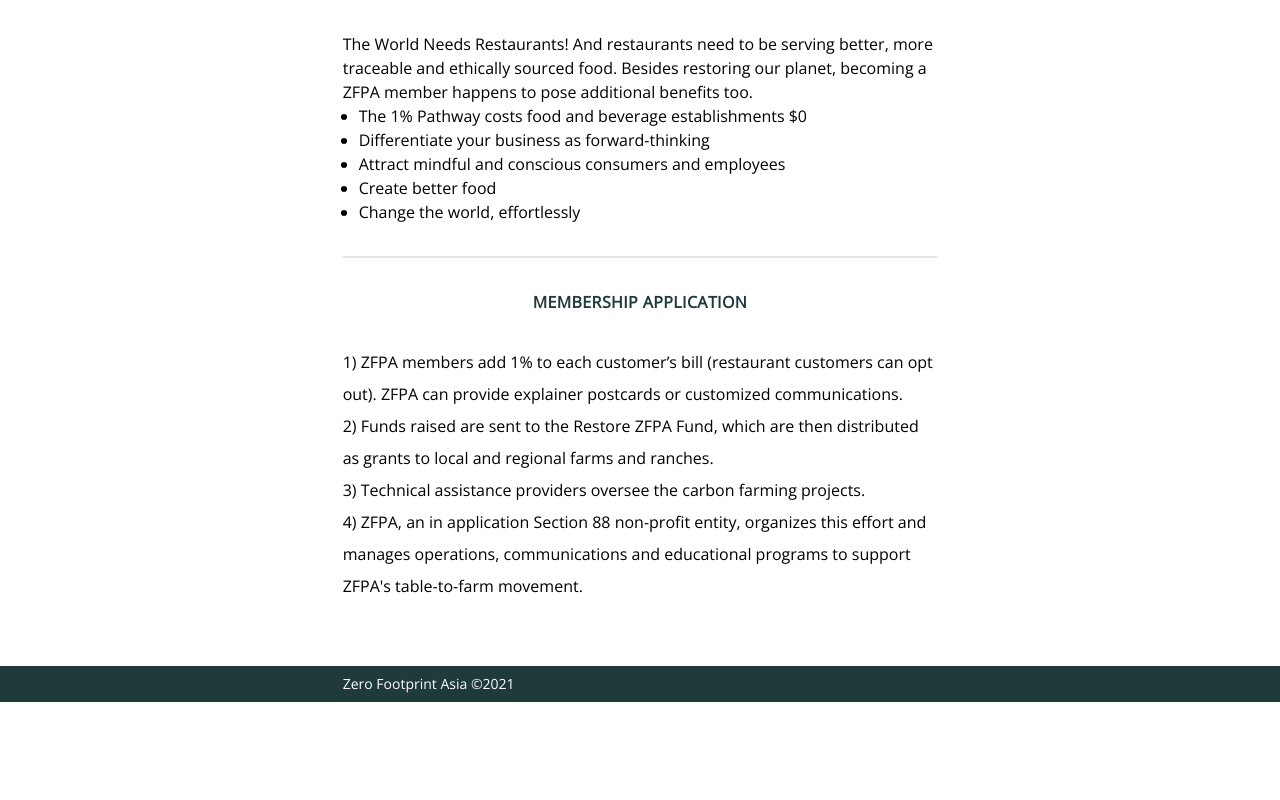
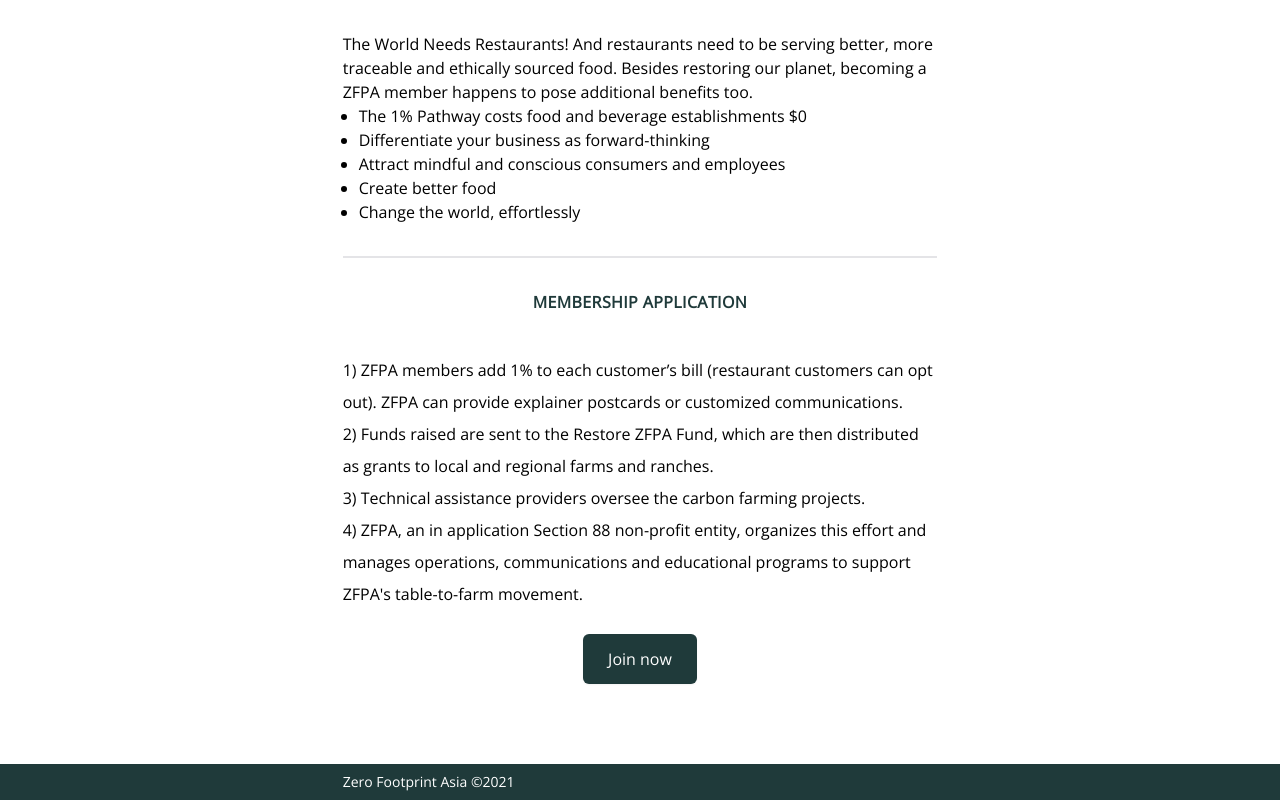
Before and after one commit to denistsoi/zerofoodprintasia, a Next.js app: page / in a window 1280 px wide. Shown: the part 6053-6853 px from the top of the page. Before the commit the page ends 6755 px from the top, so only its background shows below. Built offline with nearby package versions, Linux system fonts and the light colour scheme.

Commit message:
ADD: membership application;

```diff
--- a/pages/index.tsx
+++ b/pages/index.tsx
@@ -485,7 +485,7 @@
                 </h2>
               </div>
 
-              <div className="text-base leading-8">
+              <div className="text-base leading-8 py-2">
                 <p>
                   1) ZFPA members add 1% to each customer’s bill (restaurant
                   customers can opt out). ZFPA can provide explainer postcards
@@ -507,6 +507,17 @@
                   movement.
                 </p>
               </div>
+
+              <div className="p-4 flex justify-center">
+                <a href="/membership" target="_blank">
+                  <button
+                    type="button"
+                    className="inline-flex items-center px-6 py-3 border border-transparent text-base font-medium rounded-md shadow-sm text-white bg-green hover:bg-green-900 focus:outline-none focus:ring-2 focus:ring-offset-2 focus:ring-green-800"
+                  >
+                    Join now
+                  </button>
+                </a>
+              </div>
             </div>
           </div>
         </section>
--- a/pages/application.tsx
+++ b/pages/membership.tsx
@@ -1,8 +1,20 @@
+import Head from "next/head"
+
+import { Config } from "Config"
+
 import styles from "../styles/application.module.css"
 
 export default function Application() {
   return (
     <html>
+      <Head>
+        <title>{Config.title}</title>
+        <link rel="icon" href="/favicon.ico" />
+        <link
+          href="https://fonts.googleapis.com/css2?family=Open+Sans&display=swap"
+          rel="stylesheet"
+        />
+      </Head>
       <body className={styles.html}>
         <iframe
           className={styles.iframe}
```
